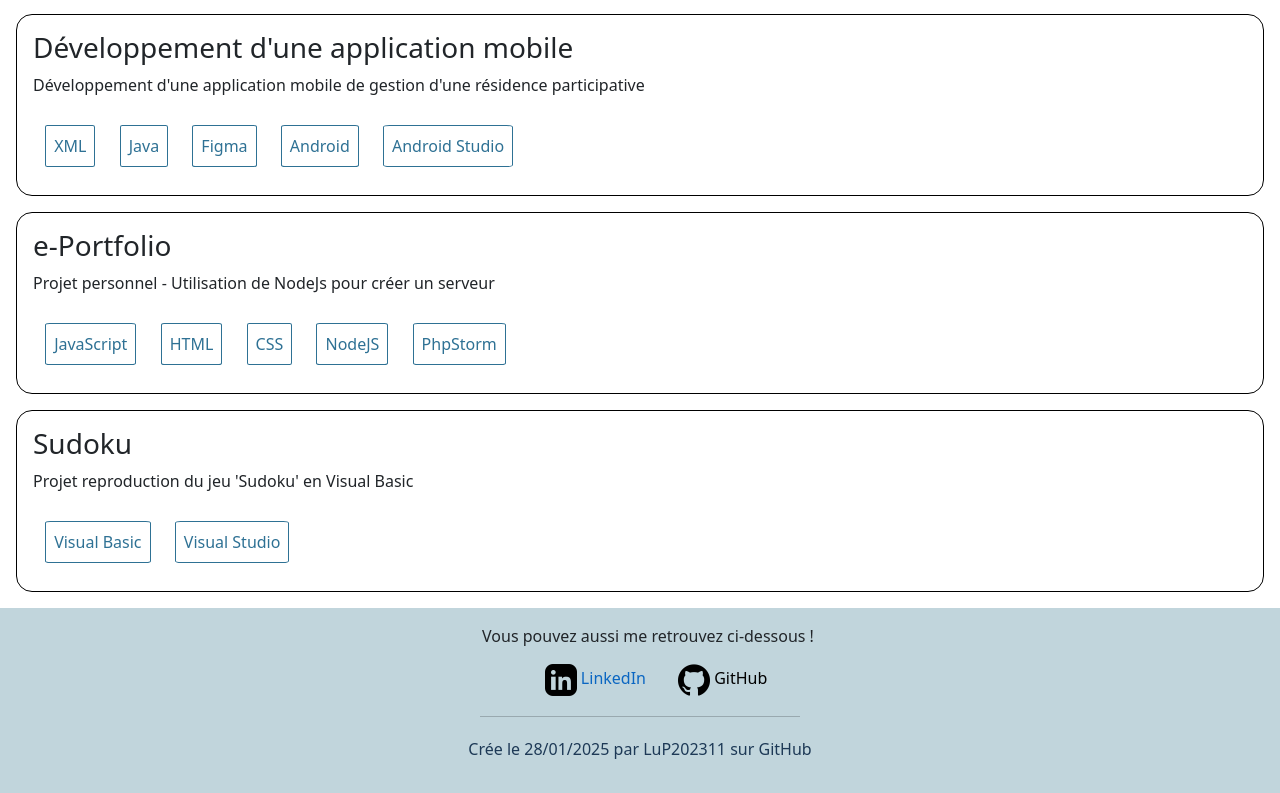
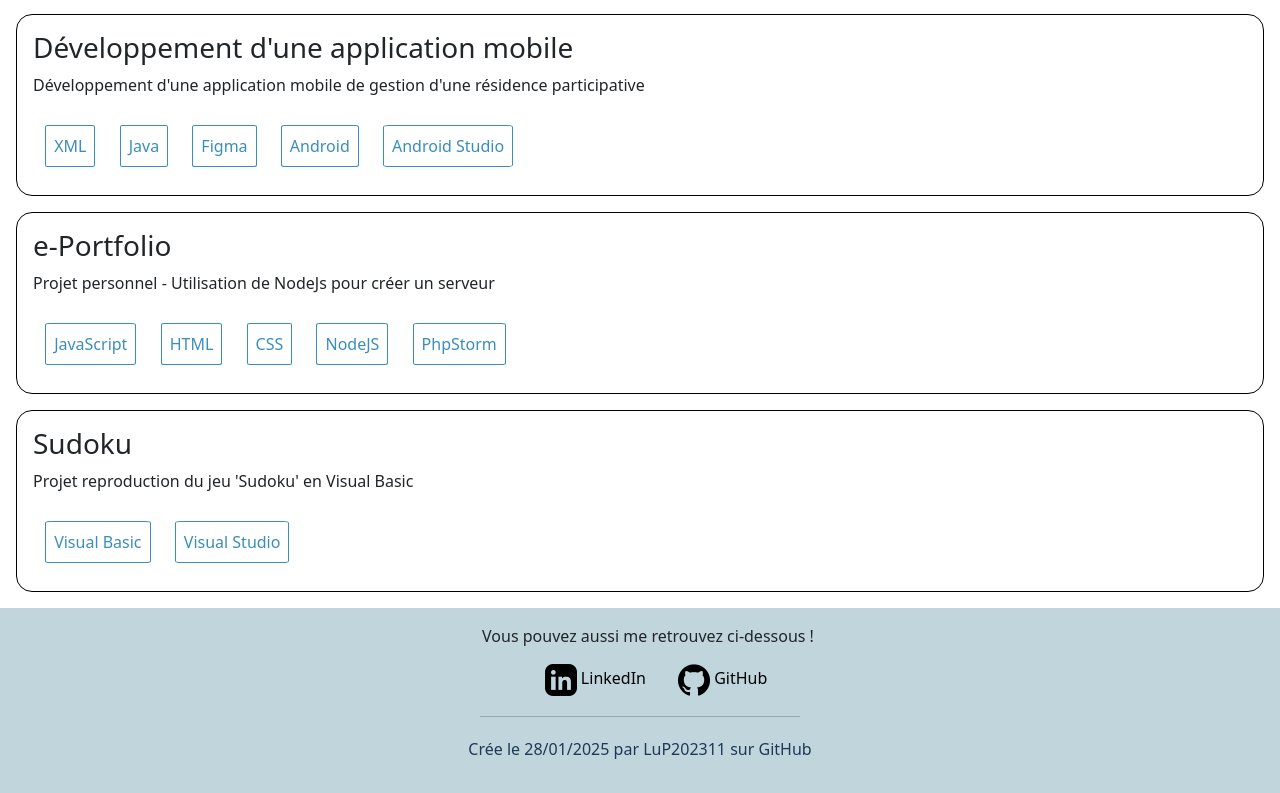
Before and after one commit to LuP202311/e-Portfolio_, a plain HTML site: page html/projets.html in a window 1280 px wide. Shown: the part 539-1332 px from the top of the page. Drawn offline with nearby package versions, Linux system fonts and the light colour scheme.

Commit message:
changement couleurs et redirection

```diff
--- a/html/projets.html
+++ b/html/projets.html
@@ -15,7 +15,7 @@
 <body>
     <!--NAVBAR-->
     <nav class="navbar navbar-expand-lg navbar-light bg-light">
-        <a class="navbar-brand" href="#"><img src="../images/ePortfolio.png" style="width:1.5em; margin-left: 1em"> <span style="color: #6699CC;">e</span>-Portfolio </a>  <button class="navbar-toggler" type="button" data-toggle="collapse" data-target="#navbarNavDropdown" aria-controls="navbarNavDropdown" aria-expanded="false" aria-label="Toggle navigation">
+        <a class="navbar-brand" href="../index.html"><img src="../images/ePortfolio.png" style="width:1.5em; margin-left: 1em"> <span style="color: #6699CC;">e</span>-Portfolio </a>  <button class="navbar-toggler" type="button" data-toggle="collapse" data-target="#navbarNavDropdown" aria-controls="navbarNavDropdown" aria-expanded="false" aria-label="Toggle navigation">
         <span class="navbar-toggler-icon"></span>
     </button>
         <div class="collapse navbar-collapse" id="navbarNavDropdown">
@@ -54,7 +54,7 @@
     <footer>
         <p style="margin-left: 1em; text-align: center">Vous pouvez aussi me retrouvez ci-dessous !</p>
         <div style="display:flex; justify-content: center">
-            <a href="https://www.linkedin.com/in/lucie-phung-2256332a3/" style="text-decoration: none; color: #0a66c2"><img src="../images/linkedin.png" style="width:2em; margin-left:2em"> LinkedIn</a>
+            <a href="https://www.linkedin.com/in/lucie-phung-2256332a3/" style="text-decoration: none; color: black"><img src="../images/linkedin.png" style="width:2em; margin-left:2em"> LinkedIn</a>
             <a href="https://github.com/LuP202311" style="text-decoration: none; color: black"><img src="../images/github.png" style="width:2em; margin-left:2em"> GitHub</a>
         </div>
         <hr style="width:20em; margin: 20px auto">
--- a/js/listeProjets.js
+++ b/js/listeProjets.js
@@ -25,9 +25,9 @@ function creerEtiquettes(elemType, etiquettes){
         li.textContent = etiquette
         li.style.listStyle = 'none'
         li.style.margin = '1%'
-        li.style.color = '#2E7194'
+        li.style.color = '#3a8eba'
         li.style.backgroundColor = 'white'
-        li.style.border = '1px #2E7194 solid'
+        li.style.border = '1px #3a8eba solid'
         li.style.borderRadius = '30px'
         li.style.padding='0.5em'
         li.style.borderRadius = '5%'
```
Also changed, not shown: html/art.html (+2 -2 lines), index.html (+2 -2 lines).
